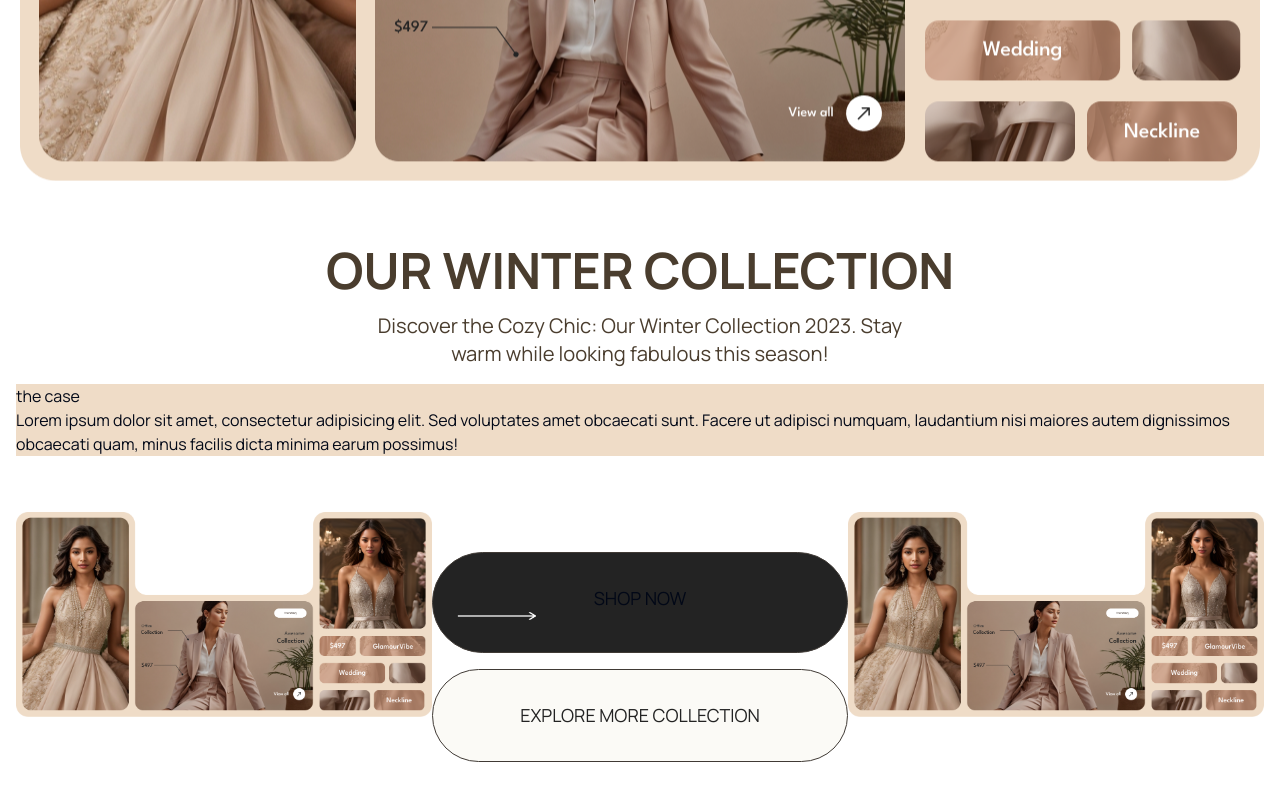
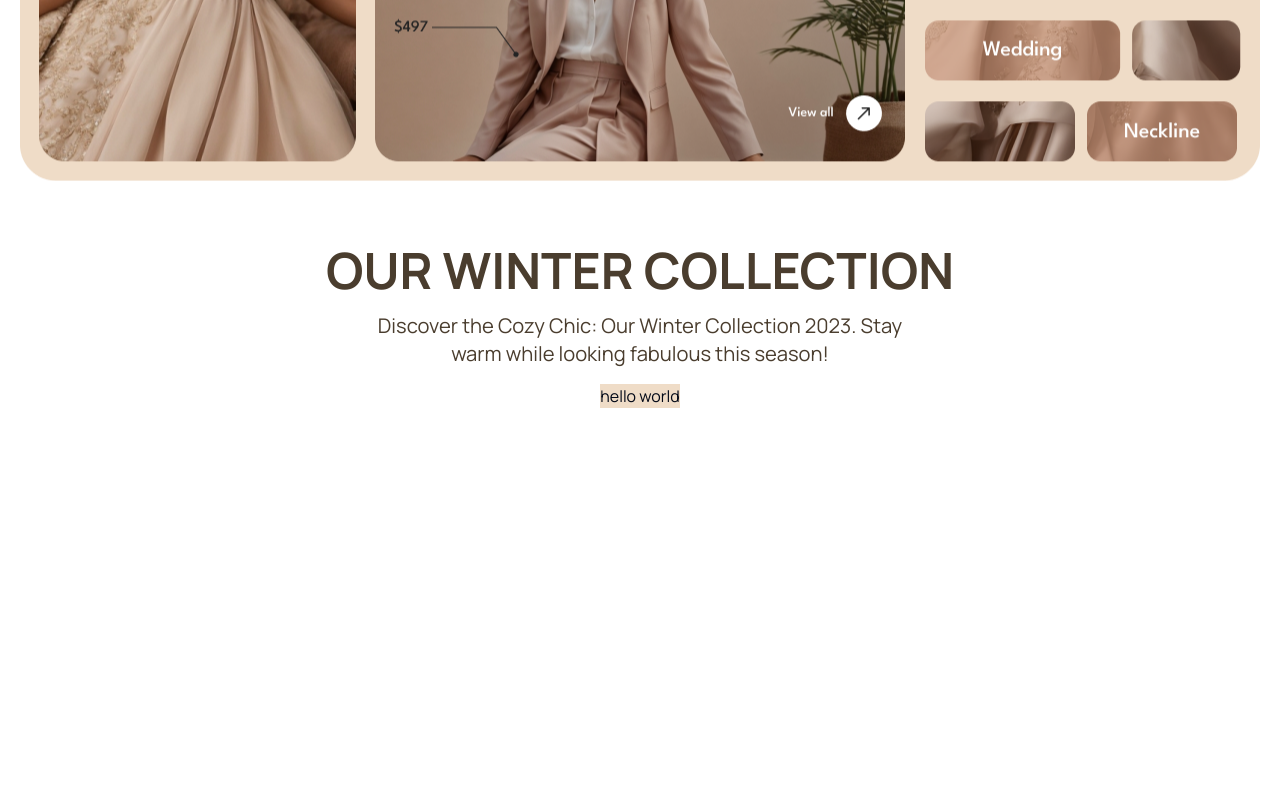
Before and after one commit to Iqtidartara/Main-Plume, a Next.js app: page / in a window 1280 px wide. Shown: the part 1196-1996 px from the top of the page. After the commit the page ends 1668 px from the top, so only its background shows below. Built offline with nearby package versions, Linux system fonts and the light colour scheme.

Commit message:
refractor :Winter-Collection

```diff
--- a/components/Collections.tsx
+++ b/components/Collections.tsx
@@ -16,38 +16,7 @@ const Collections = () => {
           </p>
           {/* cards */}
 <div className="bg-[#EFDCC7]">
-<h2>the case </h2>
-<p>Lorem ipsum dolor sit amet, consectetur adipisicing elit. Sed voluptates amet obcaecati sunt. Facere ut adipisci numquam, laudantium nisi maiores autem dignissimos obcaecati quam, minus facilis dicta minima earum possimus!</p>
-</div>
-          <div className="flex flex-row justify-between mt-10">
-            {/* first image */}
-            <div className="w-1/3">
-              <img src="/demo.png" alt="demo" />
-            </div>
-
-            {/* buttons and image */}
-            <div className="flex flex-col gap-4  w-1/3 mt-10">
-              <div className="flex flex-col gap-4  w-full">
-                <button className=" text-[1.125rem] font-500 uppercase px-6 py-8 bg-[#232323] rounded-[3.23125rem]   border-[1.65px] border-solid border-[#403A35] gap-4 ">
-                  Shop Now
-                  <img
-                    src="/Arrow 12.png"
-                    alt="arrow"
-                    width={50}
-                    height={6}
-                    className="w-[4.9375rem] h-2"
-                  />
-                </button>
-                <button className="bg-[#FBFAF6] border-[1.65px] border-solid border-[#403A35] px-6 py-8 text-[#232323] text-[1.125rem] font-500 uppercase text-center rounded-[3.23125rem] hover:text-[#fff]">
-                  explore more COLLECTION
-                </button>
-              </div>
-            </div>
-
-            {/* last image */}
-            <div className="w-1/3">
-              <img src="/demo.png" alt="demo" />
-            </div>
+<h2>hello world</h2>
 </div>
 
         </div>
```
